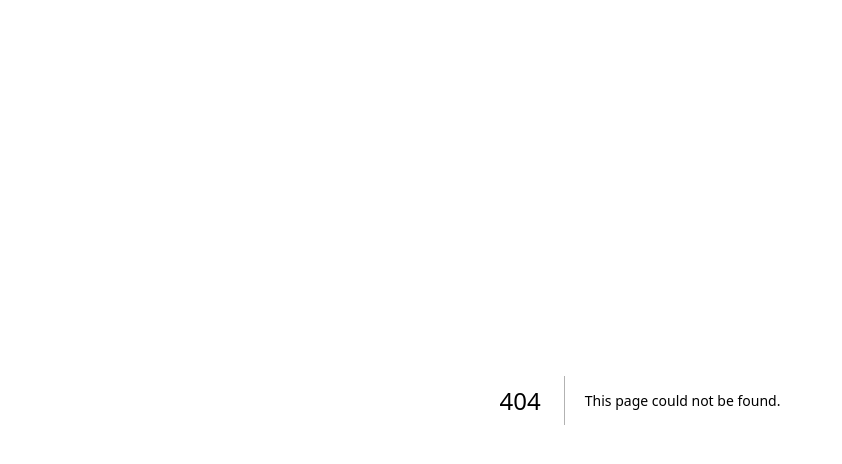
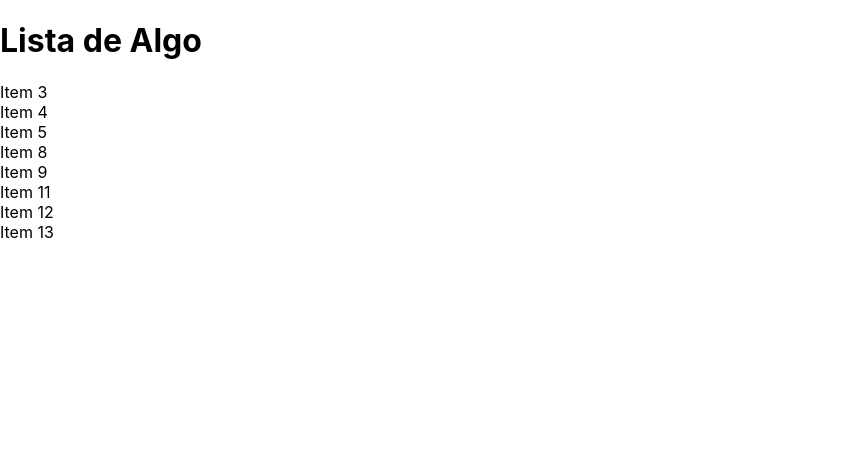
Before and after one commit to matheusbonjour/curso-next-react, a Next.js app in the folder exercicios_master/: page /basicos/componenteComFilho in a window 1280 px wide. Before the commit this address had no page. Shown: the top 464 px of the page, without its empty margins (0-842 px from the left). Built offline with nearby package versions, Linux system fonts and the light colour scheme.

Commit message:
aula1411

```diff
--- /dev/null
+++ b/exercicios_master/components/Item.jsx
@@ -0,0 +1,5 @@
+export default function Item(props) {
+    return (
+        <li>{props.conteudo}</li>
+    )
+}
--- /dev/null
+++ b/exercicios_master/components/Lista.jsx
@@ -0,0 +1,17 @@
+export default function Lista(props) {
+    return (
+       <div>
+        <h1>Lista de Algo</h1>
+        <ul style={{
+            listStyle: "none",
+            padding: 0
+        }}>
+            {props.children}
+        </ul>
+       </div>
+
+        // <ul>
+       //     {props.children}
+       // </ul>
+    )
+}
--- /dev/null
+++ b/exercicios_master/pages/basicos/componenteComFilho.jsx
@@ -0,0 +1,19 @@
+import Item from "../../components/Item";
+import Lista from "../../components/Lista";
+
+export default function componenteComFilho() {
+    return (
+        <div>
+            <Lista>
+                <Item conteudo="Item 3"></Item>
+                <Item conteudo="Item 4"></Item>
+                <Item conteudo="Item 5"></Item>
+                <Item conteudo="Item 8"></Item>
+                <Item conteudo="Item 9"></Item>
+                <Item conteudo="Item 11"></Item>
+                <Item conteudo="Item 12"></Item>
+                <Item conteudo="Item 13"></Item>
+            </Lista>
+        </div>
+    )
+}
```
Also changed, not shown: exercicios_master/components/If.jsx (added, +7 -0 lines), exercicios_master/components/SomentePar.jsx (added, +19 -0 lines), exercicios_master/pages/render/condicional1.jsx (added, +19 -0 lines), exercicios_master/pages/render/condicional2.jsx (added, +15 -0 lines).
